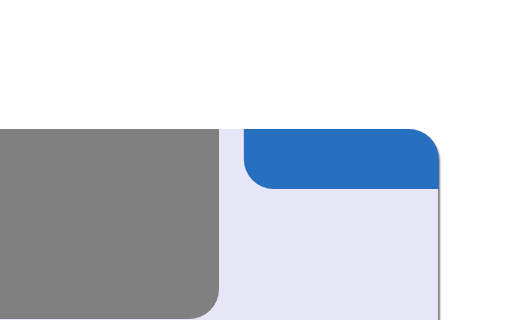
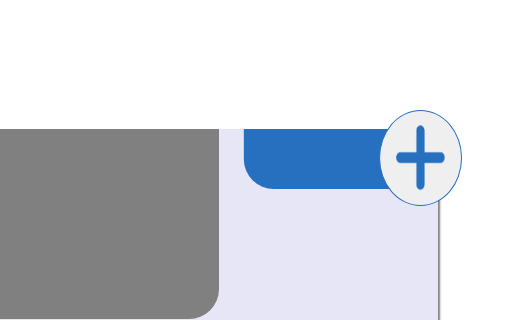
Before and after one commit to nishandudakia/florish, a website: page client/index.html in a window 1280 px wide. Shown: the part 574-894 px from the top of the page, 756-1280 px from the left. Drawn offline with Linux system fonts and the light colour scheme.

Commit message:
Make create event button that stays on bottom of screen

```diff
--- a/client/index.html
+++ b/client/index.html
@@ -72,6 +72,9 @@
     <div class="card" id="card6">
 
     </div>
+    <button class="createbutton">
+        <img class="createplus" src="./assets/🦆 icon _plus_.png">
+    </button>
     <div class="footer"></div>
 </body>
 </html>
--- a/client/styles/index.css
+++ b/client/styles/index.css
@@ -107,3 +107,19 @@
     text-align: center;
     font-family: 'Inter', sans-serif;
 }
+
+.createbutton {
+    position: fixed;
+    height: 12vh;
+    width: 6.5vw;
+    bottom: 20px;
+    border-radius: 50%;
+    border: 1px solid #276FBF;
+    transform: translate(190%, 0px);
+}
+
+.createplus {
+    width: 70%;
+    height: 70%;
+    transform: translate(0%, 2%);
+}
--- a/client/styles/stylesheet.css
+++ b/client/styles/stylesheet.css
@@ -2,9 +2,11 @@
 
 body {
     margin: 0;
-    width: 100%;
-    height: 100%;
+    min-height: 100vh;
+    width: 100vw;
+    height: 100vh;
     background-color: #FFFFFF;
+    overflow: scroll;
 }
 
 #topBar {
```
Also changed, not shown: client/admin.html (+8 -0 lines), client/assets/🦆 icon _plus_.png (added).
